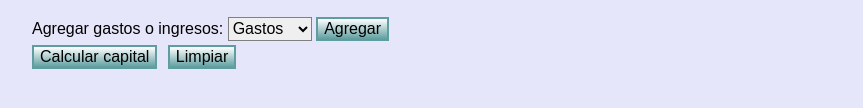
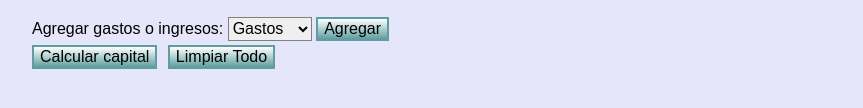
Before and after one commit to sergioqa123/administrador-de-dinero-mensual, a plain HTML site: page index.html in a window 1280 px wide. Shown: the part 224-332 px from the top of the page, without its empty margins (208-1071 px from the left). Drawn offline with Linux system fonts and the light colour scheme.

Commit message:
Actualizacion

```diff
--- a/index.html
+++ b/index.html
@@ -33,7 +33,7 @@
           </div>
           <div>
             <button type="submit">Calcular capital</button>
-            <button type="button" id="limpiar">Limpiar</button>
+            <button type="button" id="limpiar">Limpiar Todo</button>
           </div>
         </div>
         <div id="resultados" class="resultados oculto"></div>
```
